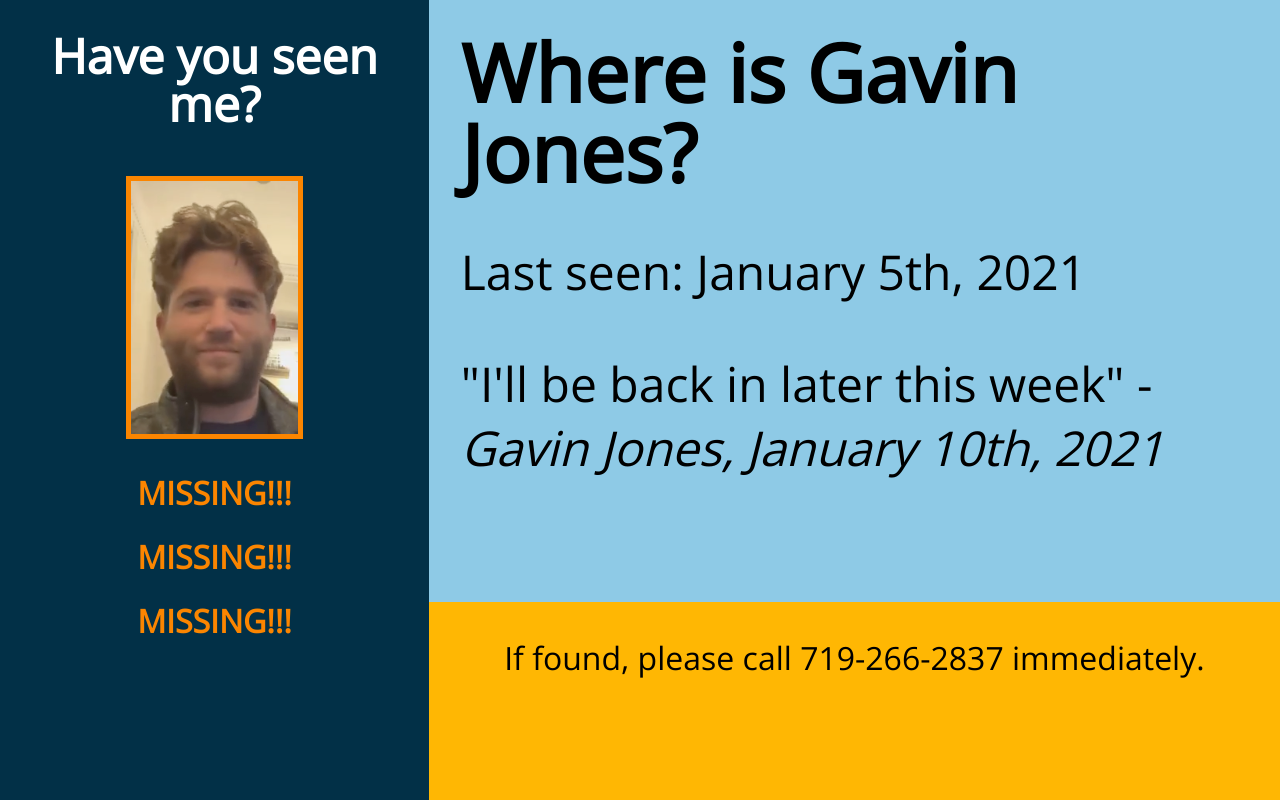
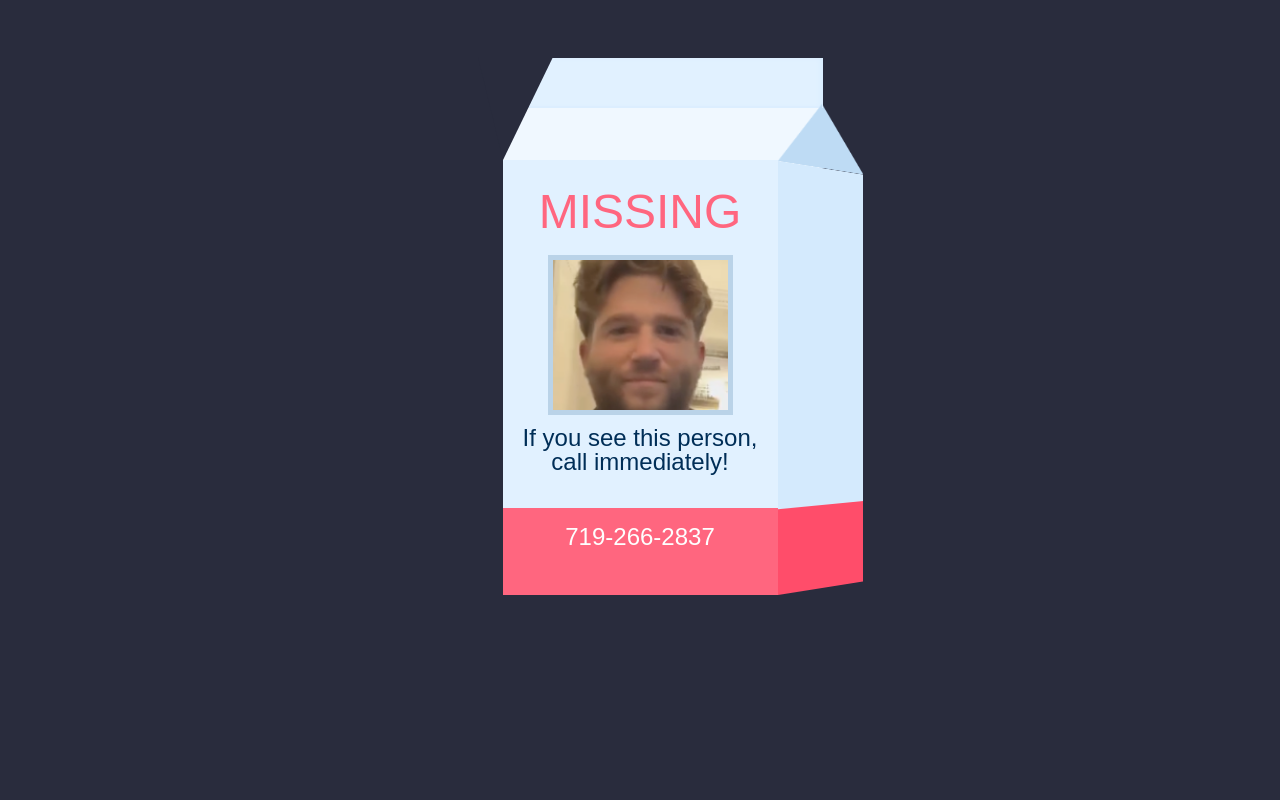
Before and after one commit to icanhurdleu/WheresGavinJones, a plain HTML site: page index.html in a window 1280 px wide. Drawn offline with nearby package versions, Linux system fonts and the light colour scheme.

Commit message:
Updating to Milk Carton
version 2

```diff
--- a/index.html
+++ b/index.html
@@ -18,30 +18,17 @@
 
 <body>
 
-  <div class="side">
-    <h1>Have you seen me?<h1>
-    <img class="headshot" src="gav.png">
-    <p class="missing">MISSING!!!</p>
-    <p class="missing">MISSING!!!</p>
-    <p class="missing">MISSING!!!</p>
+  <div class="carton">
+    <div class="front">
+      <p class="missing">MISSING</p>
+      <div class="cat">
+
+      </div>
+      <p class="info">If you see this person, call immediately!</p>
+
+    </div>
+    <div class="side"></div>
   </div>
-  <div class="flex-column-container">
-    <main>
-      <h1 class="where">Where is Gavin Jones?</h1>
-      <p class="quote">
-        Last seen: January 5th, 2021
-      </p>
-      <p class="quote">
-        "I'll be back in later this week" - <span class="it">Gavin Jones, January 10th, 2021</span>
-      </p>
-    </main>
-    <footer>
-      <h1 class="call">If found, please call <span class="callin">719-266-2837</span> immediately.</h1>
-    </footer>
-  </div>
-
-  <!-- <h2>Last seen: January 5th, 2021</h2>
-  <h2>Last quote: "I'll be back in later this week" - January 10th, 2021</h2> -->
 
 </body>
 
--- a/style.css
+++ b/style.css
@@ -1,87 +1,108 @@
-@media screen and (min-width: 640px) {
-  body {
-    display: flex;
-    flex-direction: row;
-  }
-  .side {
-    width: 30vw;
-  }
-  .flex-column-container {
-    height: 100vh;
-    width:70vw;
-  }
+* {
+  box-sizing: border-box;
+}
+
+.carton {
+  position: relative;
+  width: 275px;
+  height: 435px;
+  margin: 10rem auto 2rem;
+  transform-style: preserve-3d;
+}
+
+.side {
+  position: absolute;
+  top: 7.5px;
+  right: -99px;
+  width: 110px;
+  height: 425px;
+  background-image: linear-gradient(#d4eafd 79.2%, #ff4d6a 79.2%, #ff4d6a 98.9%, transparent 98.9%);
+  z-index: 2;
+  transform: rotateY(28deg);
+  -webkit-backface-visibility: hidden;
+          backface-visibility: hidden;
+  transform-style: preserve-3d;
+}
+.side::before {
+  content: "";
+  position: absolute;
+  top: -64px;
+  border-style: solid;
+  border-width: 0 55px 64px 55px;
+  border-color: transparent transparent #bedbf4 transparent;
+}
+
+.front {
+  width: inherit;
+  height: inherit;
+  background-color: aqua;
+  background-image: linear-gradient(#e1f1ff 80%, #ff667f 80%);
+  transform-style: preserve-3d;
+  box-shadow: 22px -80px 0 22px aliceblue;
+}
+.front::after {
+  content: "";
+  position: absolute;
+  border-style: solid;
+  border-width: 103px 50px 0 25px;
+  border-color: #292c3d transparent transparent;
+  top: -103px;
+  z-indeX: 10;
+  left: -25px;
+}
+.front::before {
+  content: "";
+  position: absolute;
+  height: 50px;
+  width: 116.5%;
+  top: -102px;
+  background-color: #e1f1ff;
+  box-shadow: inset 0 -2px #dceeff, inset -2px 0 5px #d7ecff;
+  z-index: 5;
+}
+
+p {
+  text-align: center;
+  color: #ff667f;
+  font-family: "Amatica SC", sans-serif;
+}
+
+.missing {
+  margin-top: 0;
+  padding-top: 1.75rem;
+  margin-bottom: 1.5rem;
+  font-size: 3rem;
+}
+
+.info {
+  position: relative;
+  padding-top: 1rem;
+  margin: 0;
+  color: #002e57;
+  font-size: 1.5rem;
+}
+.info::after {
+  position: absolute;
+  left: 0;
+  top: 115px;
+  width: 100%;
+  content: "719-266-2837";
+  color: #fefefe;
+}
+
+.cat {
+  width: 175px;
+  height: 150px;
+  background-color: #fff;
+  margin: auto;
+  position: relative;
+  outline: 5px solid #bad3e8;
+  background-image: url("gav.png");
+  background-position: center;
+  background-size: cover;
 }
 
 body {
-  font-family: 'Open Sans', Helvetica, sans-serif;
-  height: 100vh;
-  width: 100vw;
-  margin: 0;
-  /*display: flex;
-  flex-direction: row;*/
+  perspective: 800px;
+  background-color: #292c3d;
 }
-
-.side {
-  background-color: #023047;
-  color: #fff;
-  padding: 2rem;
-}
-.side > h1 {
-  text-align: center;
-  font-size: 3rem;
-  font-weight: bold;
-}
-
-.headshot {
-  margin-top: 3rem;
-  border: 5px solid #FB8500;
-}
-
-.missing {
-  margin-top: 2rem;
-  color: #FB8500;
-  font-size: 2rem;
-}
-
-.flex-column-container {
-  display:flex;
-  flex-direction:column;
-}
-
-main {
-  height: 80%;
-  background-color: #8ECAE6;
-  padding: 2rem;
-}
-
-.where {
-  font-weight: bold;
-  font-size: 5rem;
-  margin-bottom: 3rem;
-}
-
-.quote {
-  font-size: 3rem;
-  line-height: 4rem;
-  margin-bottom: 3rem;
-}
-
-.it {
-  font-style: italic;
-}
-
-footer {
-  height: 20%;
-  background-color: #FFB703;
-  color: #000;
-  padding: 2rem;
-}
-
-.call {
-  text-align: center;
-  font-size: 2rem;
-  line-height: 3rem;
-}
-.callin:hover {
-  text-decoration: underline;
-}
```
